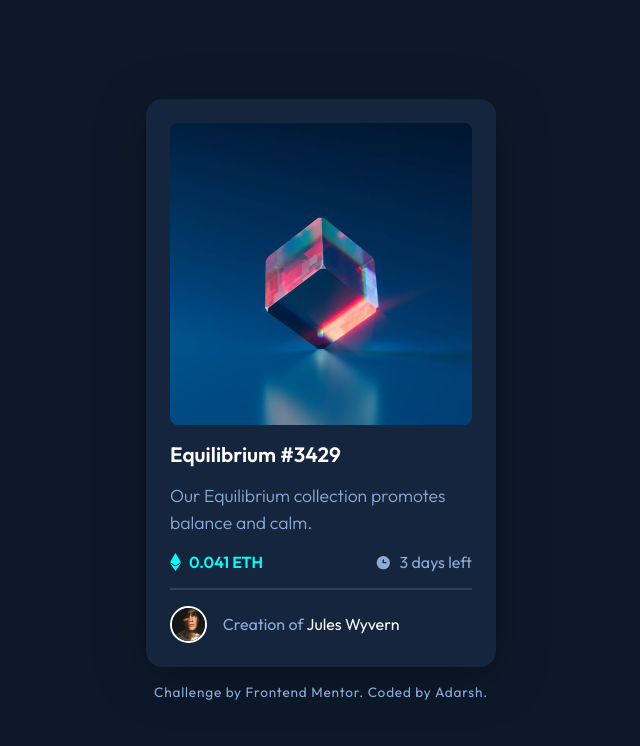
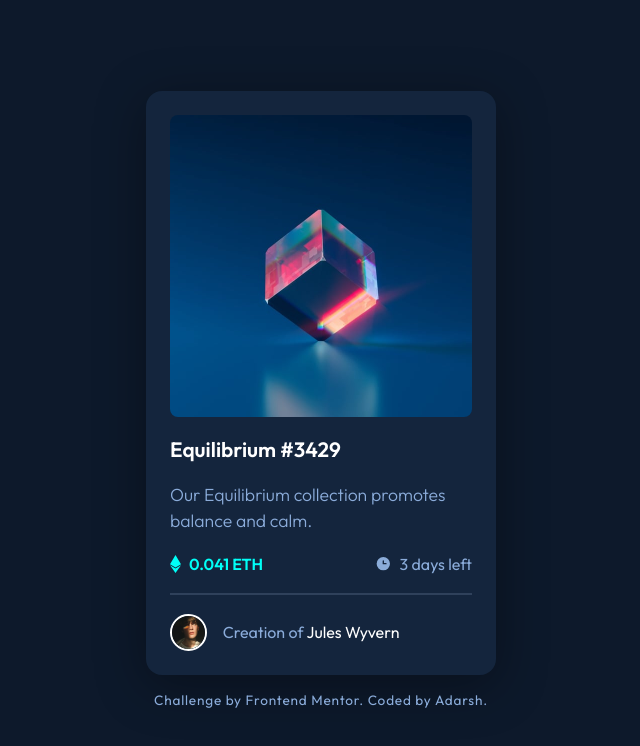
Before and after one commit to adram3l3ch/NFT-preview-card-component, a plain HTML site: page index.html in a window 1280 px wide. Shown: the whole page, without its empty margins (319-959 px from the left). Drawn offline with Linux system fonts and the light colour scheme.

Commit message:
card gap adjusted

```diff
--- a/style.css
+++ b/style.css
@@ -34,7 +34,7 @@ body {
    padding: 1.5rem;
    display: flex;
    flex-direction: column;
-   gap: 1rem;
+   gap: 1.2rem;
    border-radius: 1rem;
    box-shadow: 0 10px 50px rgba(0, 0, 0, 0.356);
 }
```
